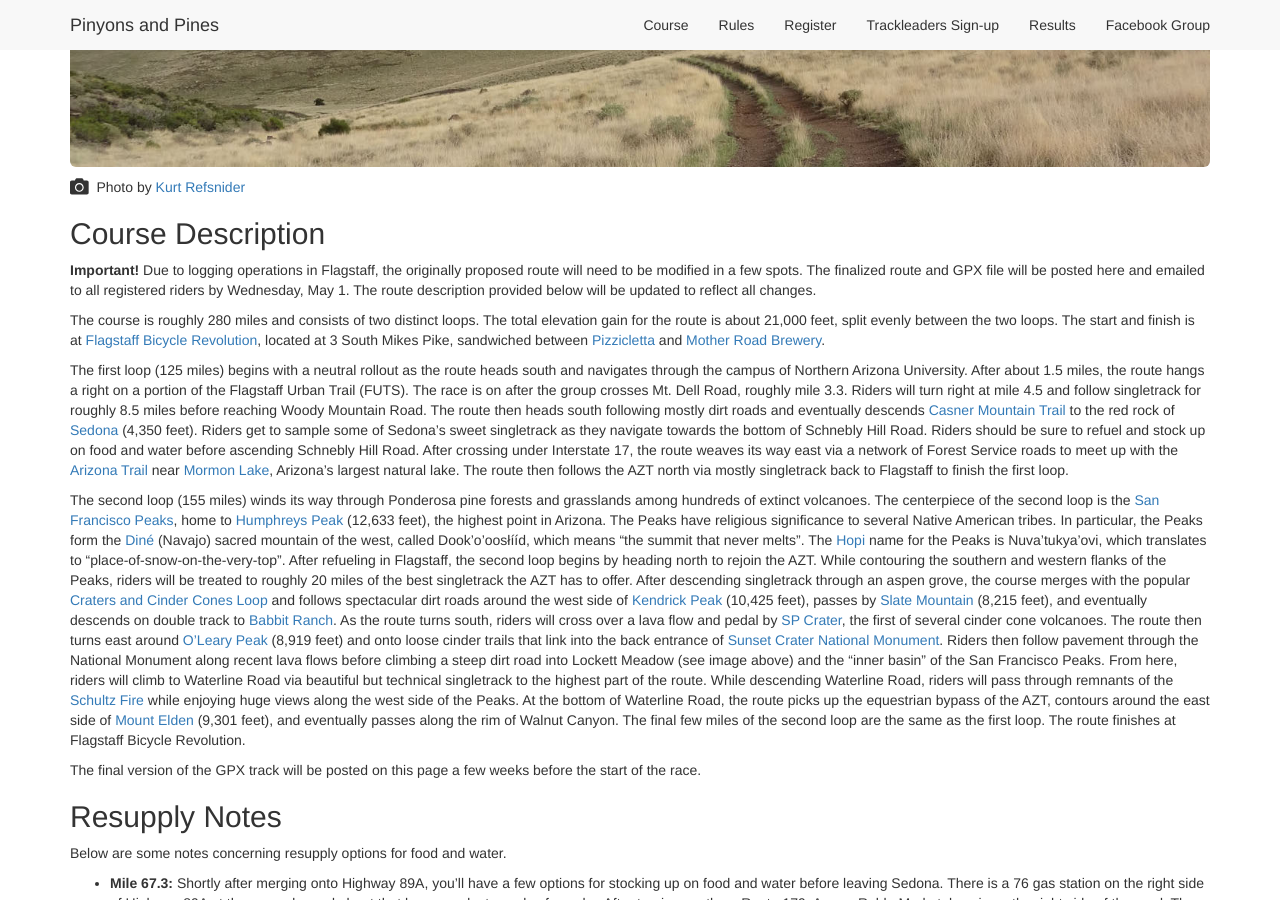
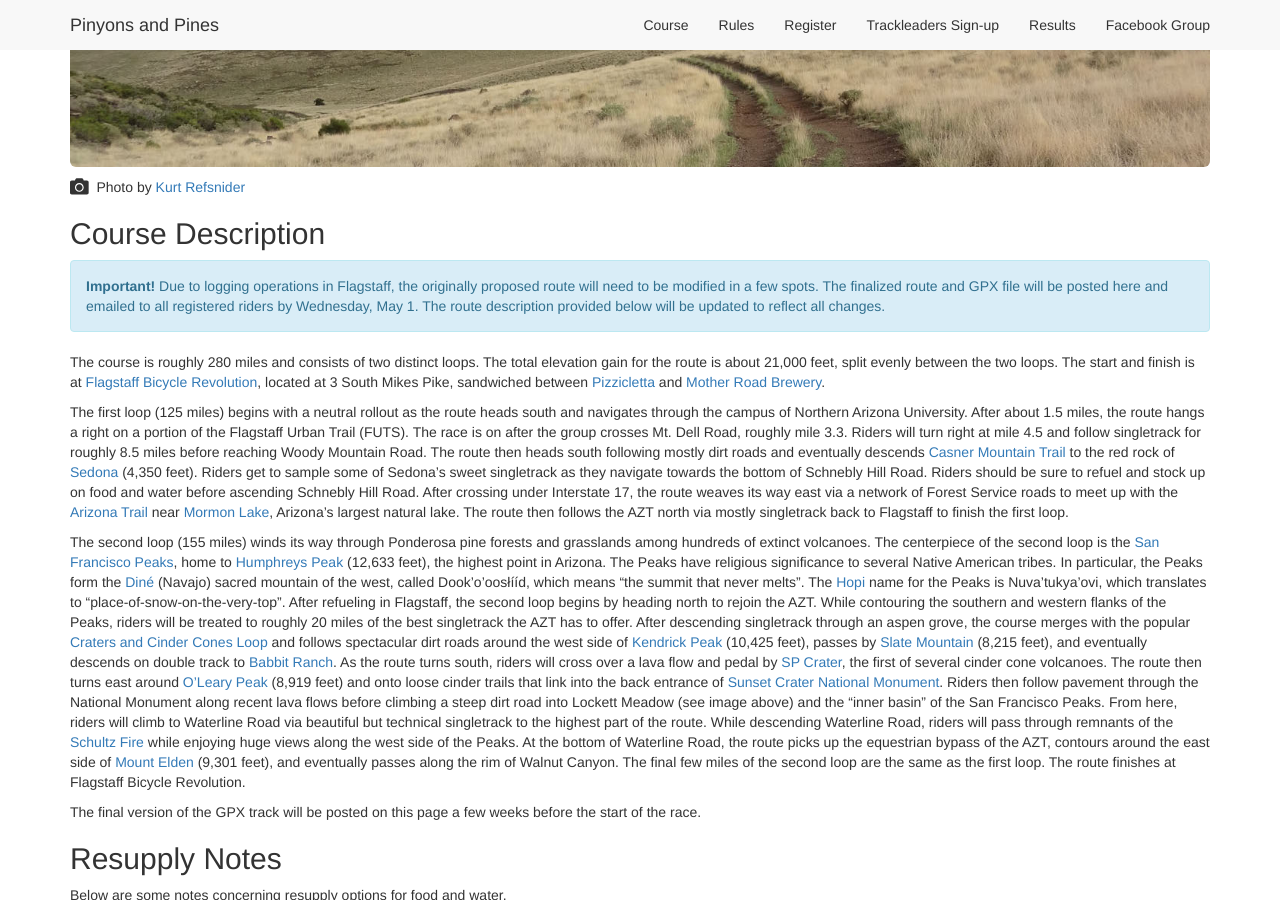
Before and after one commit to dcernst/PinyonsPines, a Jekyll site: the page built from course.md, in a window 1280 px wide and 900 px high, scrolled down 300 px. Built offline with Jekyll 4.4.1, drawn with Linux system fonts in a browser that asks for light colours; nearby versions of some CDN libraries.

Commit message:
More updates

```diff
--- a/course.md
+++ b/course.md
@@ -10,7 +10,9 @@ layout: default
 
 ## Course Description
 
+<div class="alert alert-info" role="alert">
 <strong>Important!</strong> Due to logging operations in Flagstaff, the originally proposed route will need to be modified in a few spots.  The finalized route and GPX file will be posted here and emailed to all registered riders by Wednesday, May 1.  The route description provided below will be updated to reflect all changes.
+</div>
 
 The course is roughly 280 miles and consists of two distinct loops. The total elevation gain for the route is about 21,000 feet, split evenly between the two loops. The start and finish is at [Flagstaff Bicycle Revolution](http://flagbikerev.com), located at 3 South Mikes Pike, sandwiched between [Pizzicletta](http://www.pizzicletta.com) and [Mother Road Brewery](https://www.motherroadbeer.com).
 
```
Also changed, not shown: index.md (+4 -0 lines).
